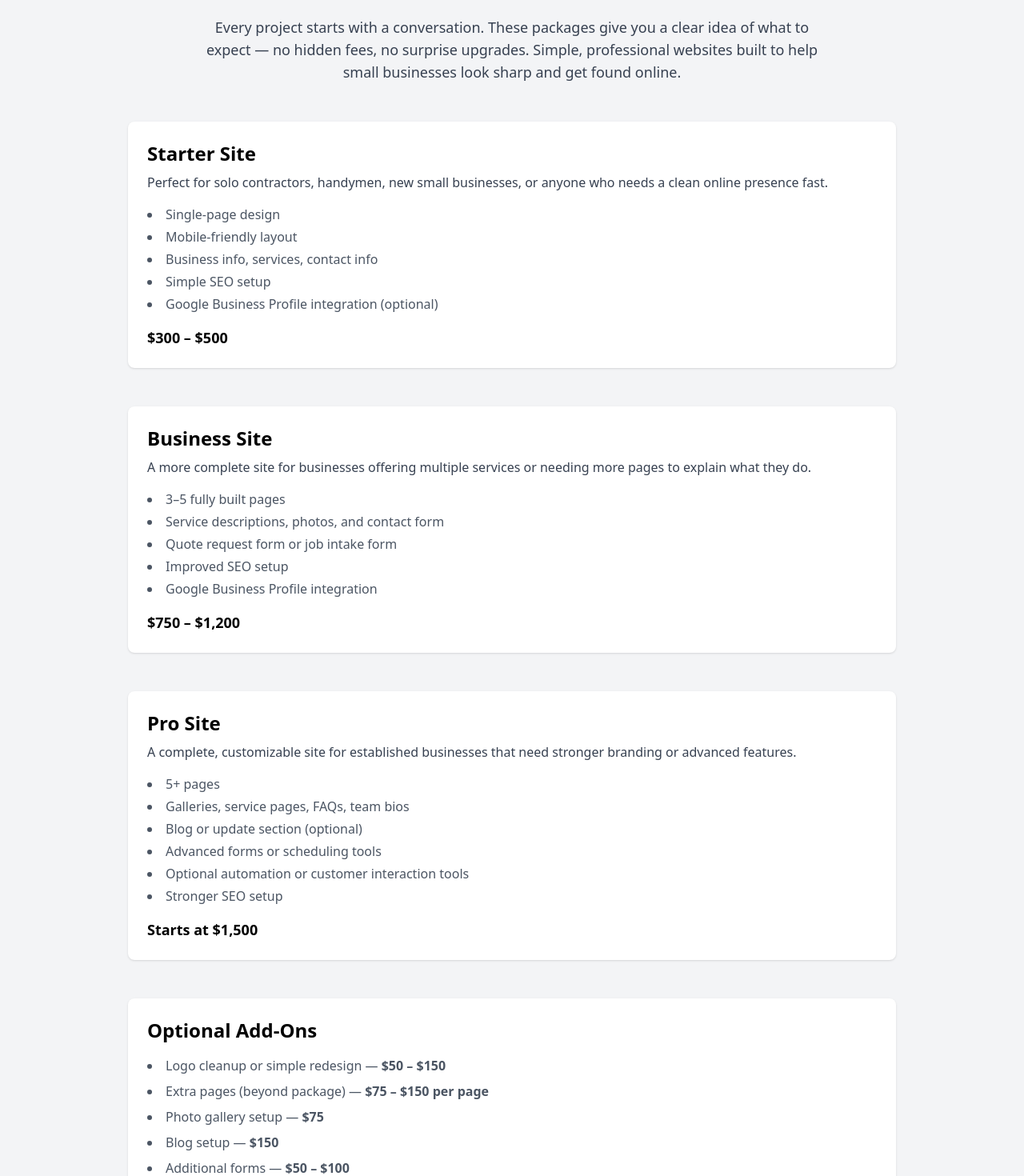
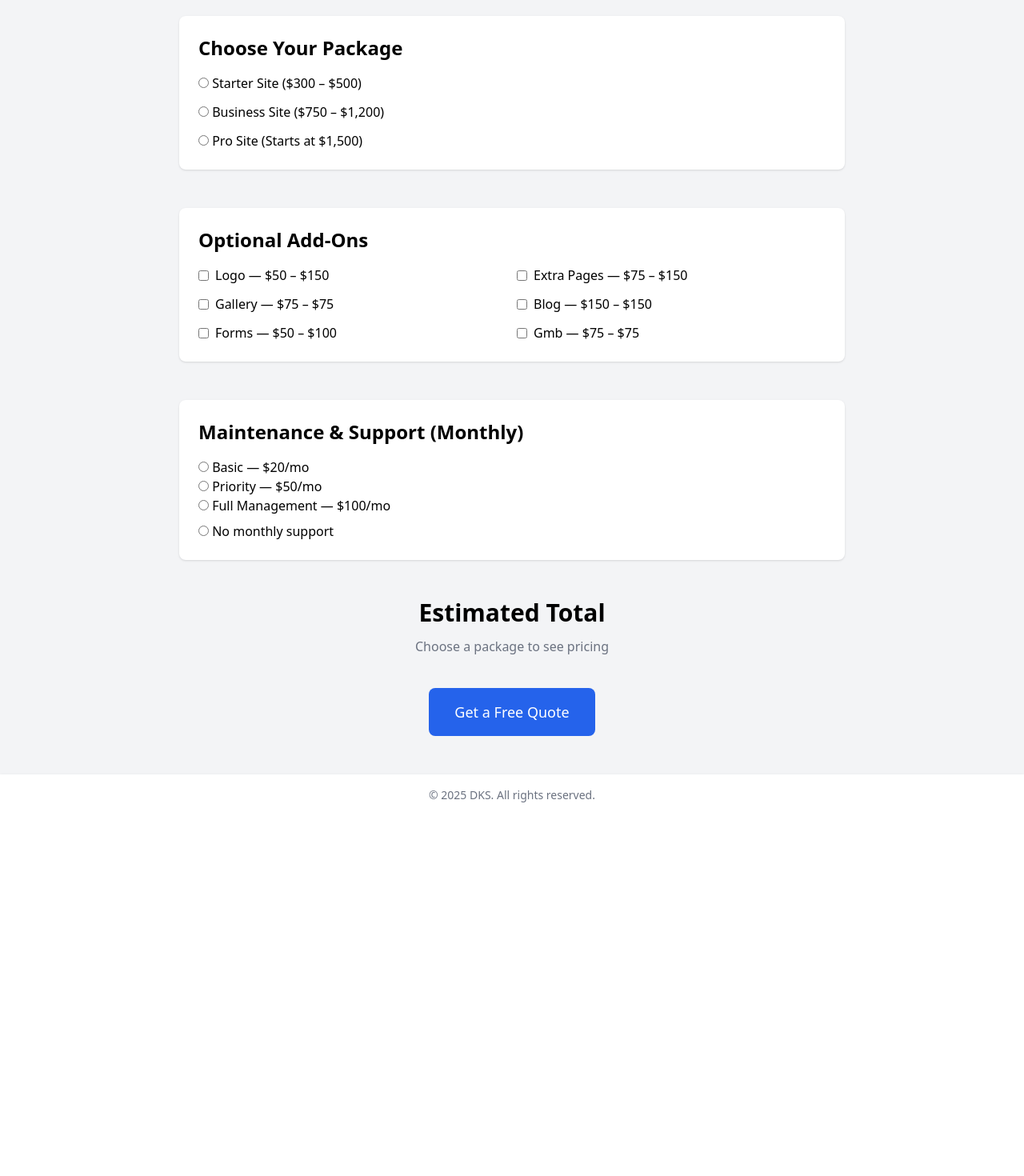
Before and after one commit to james3roberts/personal-site, a React (Vite) app: page /prices in a window 1280 px wide. Shown: the part 180-1650 px from the top of the page at 80% size. After the commit the page ends 1200 px from the top, so only its background shows below. Built offline with nearby package versions, Linux system fonts and the light colour scheme.

Commit message:
updated prices page to have a built in  calculator

```diff
--- a/src/pages/Prices.jsx
+++ b/src/pages/Prices.jsx
@@ -1,108 +1,314 @@
+// export default function Prices() {
+//   return (
+//     <div className="p-8 max-w-5xl mx-auto">
+//       <h1 className="text-4xl font-bold text-center mb-10">
+//         Website Packages & Pricing
+//       </h1>
+
+//       {/* Intro */}
+//       <p className="text-gray-700 text-lg text-center max-w-3xl mx-auto mb-12">
+//         Every project starts with a conversation. These packages give you a clear idea of
+//         what to expect — no hidden fees, no surprise upgrades. Simple, professional
+//         websites built to help small businesses look sharp and get found online.
+//       </p>
+
+//       {/* Starter Site */}
+//       <section className="mb-12 p-6 bg-white rounded-lg shadow">
+//         <h2 className="text-2xl font-semibold mb-2">Starter Site</h2>
+//         <p className="text-gray-700 mb-4">
+//           Perfect for solo contractors, handymen, new small businesses, or anyone who
+//           needs a clean online presence fast.
+//         </p>
+//         <ul className="list-disc list-inside text-gray-600 space-y-1 mb-4">
+//           <li>Single-page design</li>
+//           <li>Mobile-friendly layout</li>
+//           <li>Business info, services, contact info</li>
+//           <li>Simple SEO setup</li>
+//           <li>Google Business Profile integration (optional)</li>
+//         </ul>
+//         <p className="text-lg font-bold">$300 – $500</p>
+//       </section>
+
+//       {/* Business Site */}
+//       <section className="mb-12 p-6 bg-white rounded-lg shadow">
+//         <h2 className="text-2xl font-semibold mb-2">Business Site</h2>
+//         <p className="text-gray-700 mb-4">
+//           A more complete site for businesses offering multiple services or needing more
+//           pages to explain what they do.
+//         </p>
+//         <ul className="list-disc list-inside text-gray-600 space-y-1 mb-4">
+//           <li>3–5 fully built pages</li>
+//           <li>Service descriptions, photos, and contact form</li>
+//           <li>Quote request form or job intake form</li>
+//           <li>Improved SEO setup</li>
+//           <li>Google Business Profile integration</li>
+//         </ul>
+//         <p className="text-lg font-bold">$750 – $1,200</p>
+//       </section>
+
+//       {/* Pro Site */}
+//       <section className="mb-12 p-6 bg-white rounded-lg shadow">
+//         <h2 className="text-2xl font-semibold mb-2">Pro Site</h2>
+//         <p className="text-gray-700 mb-4">
+//           A complete, customizable site for established businesses that need stronger
+//           branding or advanced features.
+//         </p>
+//         <ul className="list-disc list-inside text-gray-600 space-y-1 mb-4">
+//           <li>5+ pages</li>
+//           <li>Galleries, service pages, FAQs, team bios</li>
+//           <li>Blog or update section (optional)</li>
+//           <li>Advanced forms or scheduling tools</li>
+//           <li>Optional automation or customer interaction tools</li>
+//           <li>Stronger SEO setup</li>
+//         </ul>
+//         <p className="text-lg font-bold">Starts at $1,500</p>
+//       </section>
+
+//       {/* Add-ons */}
+//       <section className="mb-12 p-6 bg-white rounded-lg shadow">
+//         <h2 className="text-2xl font-semibold mb-4">Optional Add-Ons</h2>
+//         <ul className="list-disc list-inside text-gray-600 space-y-2">
+//           <li>Logo cleanup or simple redesign — <strong>$50 – $150</strong></li>
+//           <li>Extra pages (beyond package) — <strong>$75 – $150 per page</strong></li>
+//           <li>Photo gallery setup — <strong>$75</strong></li>
+//           <li>Blog setup — <strong>$150</strong></li>
+//           <li>Additional forms — <strong>$50 – $100</strong></li>
+//           <li>Google Business Profile setup — <strong>$75</strong></li>
+//         </ul>
+//       </section>
+
+//       {/* Hosting / Domain */}
+//       <section className="mb-12 p-6 bg-white rounded-lg shadow">
+//         <h2 className="text-2xl font-semibold mb-4">Hosting & Domain Costs</h2>
+//         <p className="text-gray-700 mb-4">
+//           These are industry-standard costs paid directly to the provider — not marked up.
+//         </p>
+//         <ul className="list-disc list-inside text-gray-600 space-y-2">
+//           <li>
+//             <strong>Domain Name:</strong> Usually{" "}
+//             <strong>$12 – $20 per year</strong>
+//           </li>
+//           <li>
+//             <strong>Hosting:</strong> Around <strong>$8 – $12 per month</strong>{" "}
+//             (depending on provider)
+//           </li>
+//         </ul>
+//         <p className="text-gray-700 mt-3">
+//           I set everything up for you and walk you through ownership so you’re always in
+//           full control.
+//         </p>
+//       </section>
+
+//       {/* CTA */}
+//       <div className="text-center mt-16">
+//         <a
+//           href="/contact"
+//           className="inline-block bg-blue-600 text-white px-8 py-4 rounded-lg text-lg hover:bg-blue-700 transition"
+//         >
+//           Get a Free Quote
+//         </a>
+//       </div>
+//     </div>
+//   );
+// }
+
+
+import { useState } from "react";
+
 export default function Prices() {
+  const [packageType, setPackageType] = useState("");
+  const [addons, setAddons] = useState([]);
+  const [maintenance, setMaintenance] = useState("");
+
+  // ------- PRICE TABLES -------
+  const packagePrices = {
+    starter: [300, 500],
+    business: [750, 1200],
+    pro: [1500, 1500], // fixed minimum price
+  };
+
+  const addonPrices = {
+    logo: [50, 150],
+    extraPages: [75, 150],
+    gallery: [75, 75],
+    blog: [150, 150],
+    forms: [50, 100],
+    gmb: [75, 75],
+  };
+
+  const maintenancePrices = {
+    basic: 20,
+    priority: 50,
+    full: 100,
+  };
+
+  // ------- PRICE CALCULATION -------
+  const calculateTotal = () => {
+    let min = 0;
+    let max = 0;
+
+    if (packageType) {
+      min += packagePrices[packageType][0];
+      max += packagePrices[packageType][1];
+    }
+
+    addons.forEach((addon) => {
+      min += addonPrices[addon][0];
+      max += addonPrices[addon][1];
+    });
+
+    if (maintenance) {
+      min += maintenancePrices[maintenance];
+      max += maintenancePrices[maintenance];
+    }
+
+    return { min, max };
+  };
+
+  const { min, max } = calculateTotal();
+
+  // Handle addon checkbox toggling
+  const toggleAddon = (addon) => {
+    setAddons((prev) =>
+      prev.includes(addon)
+        ? prev.filter((a) => a !== addon)
+        : [...prev, addon]
+    );
+  };
+
   return (
-    <div className="p-8 max-w-5xl mx-auto">
+    <div className="p-8 max-w-4xl mx-auto">
       <h1 className="text-4xl font-bold text-center mb-10">
         Website Packages & Pricing
       </h1>
 
-      {/* Intro */}
-      <p className="text-gray-700 text-lg text-center max-w-3xl mx-auto mb-12">
-        Every project starts with a conversation. These packages give you a clear idea of
-        what to expect — no hidden fees, no surprise upgrades. Simple, professional
-        websites built to help small businesses look sharp and get found online.
-      </p>
+      {/* PACKAGES */}
+      <div className="mb-12 p-6 bg-white rounded-lg shadow">
+        <h2 className="text-2xl font-semibold mb-4">Choose Your Package</h2>
 
-      {/* Starter Site */}
-      <section className="mb-12 p-6 bg-white rounded-lg shadow">
-        <h2 className="text-2xl font-semibold mb-2">Starter Site</h2>
-        <p className="text-gray-700 mb-4">
-          Perfect for solo contractors, handymen, new small businesses, or anyone who
-          needs a clean online presence fast.
-        </p>
-        <ul className="list-disc list-inside text-gray-600 space-y-1 mb-4">
-          <li>Single-page design</li>
-          <li>Mobile-friendly layout</li>
-          <li>Business info, services, contact info</li>
-          <li>Simple SEO setup</li>
-          <li>Google Business Profile integration (optional)</li>
-        </ul>
-        <p className="text-lg font-bold">$300 – $500</p>
-      </section>
+        <div className="space-y-3">
+          <label className="block">
+            <input
+              type="radio"
+              name="package"
+              value="starter"
+              onChange={() => setPackageType("starter")}
+            />{" "}
+            Starter Site ($300 – $500)
+          </label>
 
-      {/* Business Site */}
-      <section className="mb-12 p-6 bg-white rounded-lg shadow">
-        <h2 className="text-2xl font-semibold mb-2">Business Site</h2>
-        <p className="text-gray-700 mb-4">
-          A more complete site for businesses offering multiple services or needing more
-          pages to explain what they do.
-        </p>
-        <ul className="list-disc list-inside text-gray-600 space-y-1 mb-4">
-          <li>3–5 fully built pages</li>
-          <li>Service descriptions, photos, and contact form</li>
-          <li>Quote request form or job intake form</li>
-          <li>Improved SEO setup</li>
-          <li>Google Business Profile integration</li>
-        </ul>
-        <p className="text-lg font-bold">$750 – $1,200</p>
-      </section>
+          <label className="block">
+            <input
+              type="radio"
+              name="package"
+              value="business"
+              onChange={() => setPackageType("business")}
+            />{" "}
+            Business Site ($750 – $1,200)
+          </label>
 
-      {/* Pro Site */}
-      <section className="mb-12 p-6 bg-white rounded-lg shadow">
-        <h2 className="text-2xl font-semibold mb-2">Pro Site</h2>
-        <p className="text-gray-700 mb-4">
-          A complete, customizable site for established businesses that need stronger
-          branding or advanced features.
-        </p>
-        <ul className="list-disc list-inside text-gray-600 space-y-1 mb-4">
-          <li>5+ pages</li>
-          <li>Galleries, service pages, FAQs, team bios</li>
-          <li>Blog or update section (optional)</li>
-          <li>Advanced forms or scheduling tools</li>
-          <li>Optional automation or customer interaction tools</li>
-          <li>Stronger SEO setup</li>
-        </ul>
-        <p className="text-lg font-bold">Starts at $1,500</p>
-      </section>
+          <label className="block">
+            <input
+              type="radio"
+              name="package"
+              value="pro"
+              onChange={() => setPackageType("pro")}
+            />{" "}
+            Pro Site (Starts at $1,500)
+          </label>
+        </div>
+      </div>
 
-      {/* Add-ons */}
-      <section className="mb-12 p-6 bg-white rounded-lg shadow">
+      {/* ADDONS */}
+      <div className="mb-12 p-6 bg-white rounded-lg shadow">
         <h2 className="text-2xl font-semibold mb-4">Optional Add-Ons</h2>
-        <ul className="list-disc list-inside text-gray-600 space-y-2">
-          <li>Logo cleanup or simple redesign — <strong>$50 – $150</strong></li>
-          <li>Extra pages (beyond package) — <strong>$75 – $150 per page</strong></li>
-          <li>Photo gallery setup — <strong>$75</strong></li>
-          <li>Blog setup — <strong>$150</strong></li>
-          <li>Additional forms — <strong>$50 – $100</strong></li>
-          <li>Google Business Profile setup — <strong>$75</strong></li>
-        </ul>
-      </section>
 
-      {/* Hosting / Domain */}
-      <section className="mb-12 p-6 bg-white rounded-lg shadow">
-        <h2 className="text-2xl font-semibold mb-4">Hosting & Domain Costs</h2>
-        <p className="text-gray-700 mb-4">
-          These are industry-standard costs paid directly to the provider — not marked up.
-        </p>
-        <ul className="list-disc list-inside text-gray-600 space-y-2">
-          <li>
-            <strong>Domain Name:</strong> Usually{" "}
-            <strong>$12 – $20 per year</strong>
-          </li>
-          <li>
-            <strong>Hosting:</strong> Around <strong>$8 – $12 per month</strong>{" "}
-            (depending on provider)
-          </li>
-        </ul>
-        <p className="text-gray-700 mt-3">
-          I set everything up for you and walk you through ownership so you’re always in
-          full control.
-        </p>
-      </section>
+        <div className="grid grid-cols-1 sm:grid-cols-2 gap-3">
+          {Object.keys(addonPrices).map((key) => (
+            <label key={key} className="flex items-center gap-2">
+              <input
+                type="checkbox"
+                checked={addons.includes(key)}
+                onChange={() => toggleAddon(key)}
+              />
+              {key
+                .replace(/([A-Z])/g, " $1")
+                .replace(/^./, (s) => s.toUpperCase())}
+              {" — "}
+              ${addonPrices[key][0]} – ${addonPrices[key][1]}
+            </label>
+          ))}
+        </div>
+      </div>
+
+      {/* MAINTENANCE */}
+      <div className="mb-12 p-6 bg-white rounded-lg shadow">
+        <h2 className="text-2xl font-semibold mb-4">
+          Maintenance & Support (Monthly)
+        </h2>
+
+        <label className="block">
+          <input
+            type="radio"
+            name="maintenance"
+            value="basic"
+            onChange={() => setMaintenance("basic")}
+          />{" "}
+          Basic — $20/mo
+        </label>
+
+        <label className="block">
+          <input
+            type="radio"
+            name="maintenance"
+            value="priority"
+            onChange={() => setMaintenance("priority")}
+          />{" "}
+          Priority — $50/mo
+        </label>
+
+        <label className="block">
+          <input
+            type="radio"
+            name="maintenance"
+            value="full"
+            onChange={() => setMaintenance("full")}
+          />{" "}
+          Full Management — $100/mo
+        </label>
+
+        <label className="block mt-2">
+          <input
+            type="radio"
+            name="maintenance"
+            value=""
+            onChange={() => setMaintenance("")}
+          />{" "}
+          No monthly support
+        </label>
+      </div>
+
+      {/* TOTAL */}
+      <div className="text-center my-10">
+        <h2 className="text-3xl font-bold mb-3">Estimated Total</h2>
+
+        {min > 0 ? (
+          <p className="text-xl">
+            <strong>
+              ${min.toLocaleString()} – ${max.toLocaleString()}
+            </strong>
+          </p>
+        ) : (
+          <p className="text-gray-500">Choose a package to see pricing</p>
+        )}
+      </div>
 
       {/* CTA */}
-      <div className="text-center mt-16">
+      <div className="text-center mt-10">
         <a
-          href="/contact"
+          href={`/contact?package=${packageType}&addons=${addons.join(
+            ","
+          )}&maintenance=${maintenance}&min=${min}&max=${max}`}
           className="inline-block bg-blue-600 text-white px-8 py-4 rounded-lg text-lg hover:bg-blue-700 transition"
         >
           Get a Free Quote
```
